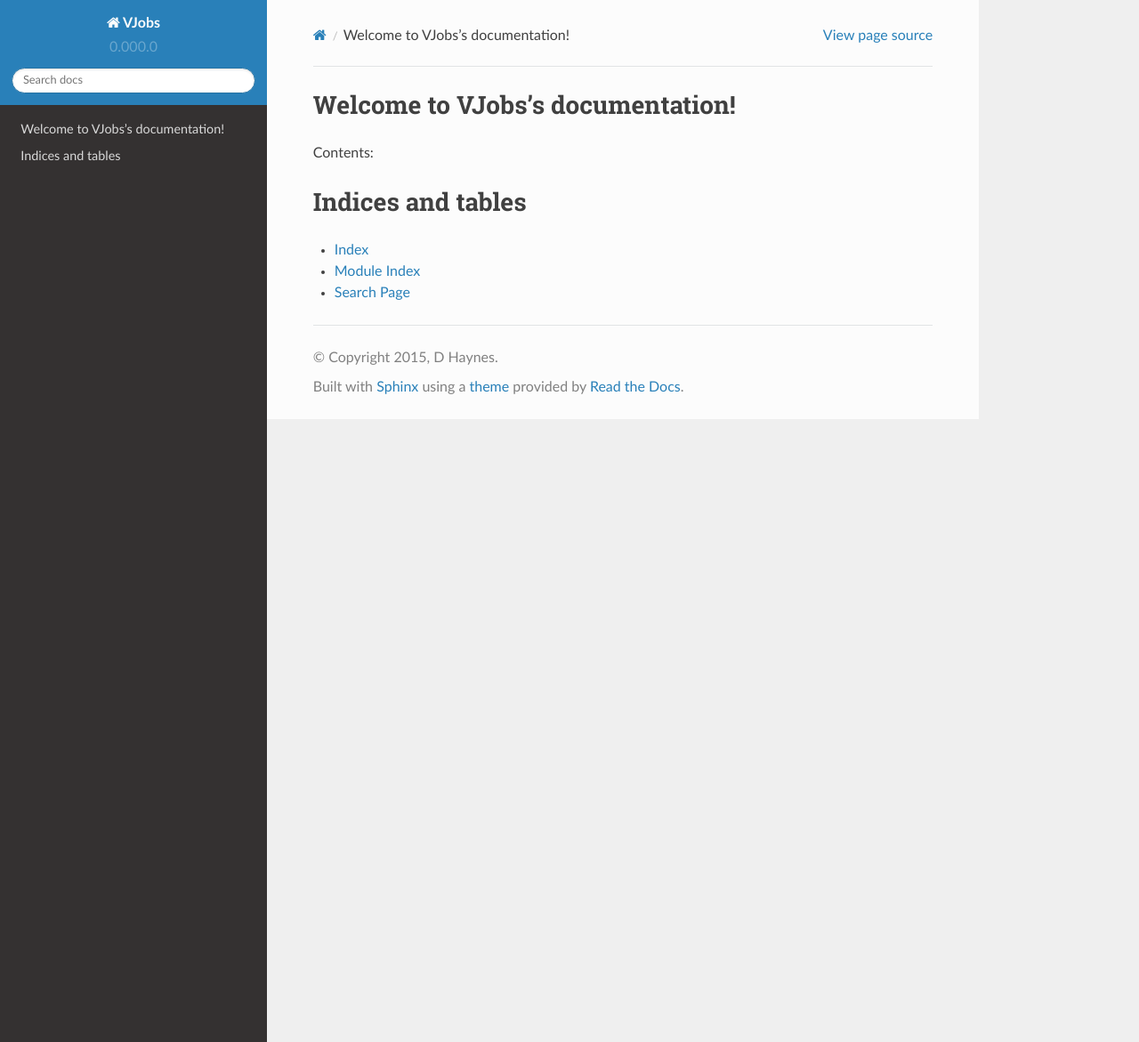
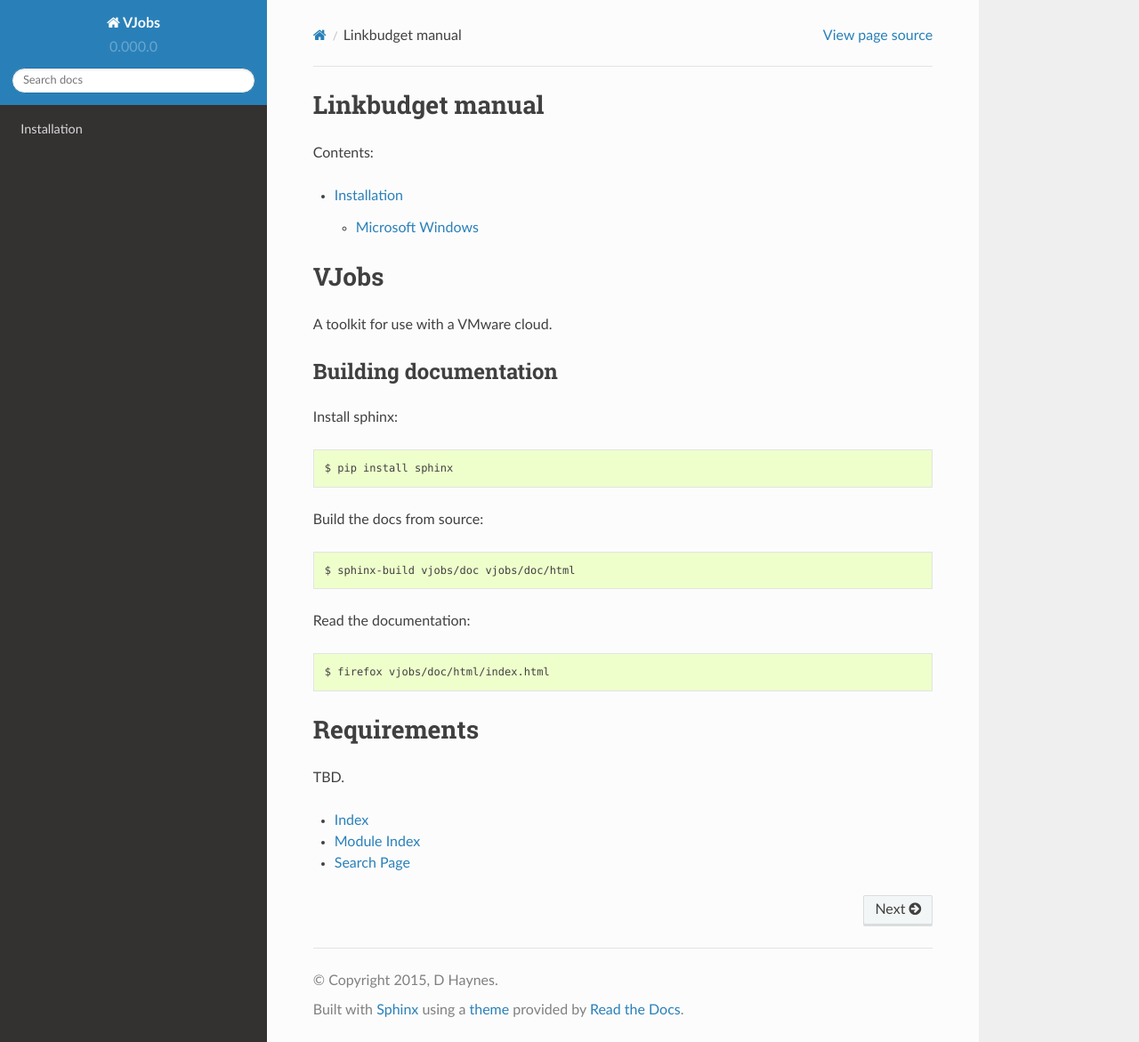
Before and after one commit to UKCloud/maloja, a Sphinx documentation site: the page built from vjobs/doc/index.rst, in a window 1280 px wide and 1171 px high. Shown: the whole window at 89% size. Built offline with Sphinx 7.4.7 and the Read the Docs theme 2.0.0, drawn with Linux system fonts in a browser that asks for light colours.

Commit message:
Placeholder installation guide.

```diff
--- a/README.rst
+++ b/README.rst
@@ -1,2 +1,28 @@
 ..  Titling
     ##++::==~~--''``
+
+VJobs
+:::::
+
+A toolkit for use with a VMware cloud.
+
+
+Building documentation
+======================
+
+Install sphinx::
+
+    $ pip install sphinx
+
+Build the docs from source::
+
+    $ sphinx-build vjobs/doc vjobs/doc/html
+
+Read the documentation::
+
+    $ firefox vjobs/doc/html/index.html
+
+Requirements
+::::::::::::
+
+TBD.
--- a/vjobs/doc/index.rst
+++ b/vjobs/doc/index.rst
@@ -1,20 +1,17 @@
-.. VJobs documentation master file, created by
-   sphinx-quickstart on Mon Nov 16 11:56:33 2015.
-   You can adapt this file completely to your liking, but it should at least
-   contain the root `toctree` directive.
+..  Titling
+    ##++::==~~--''``
 
-Welcome to VJobs's documentation!
-=================================
+Linkbudget manual
+:::::::::::::::::
 
 Contents:
 
 .. toctree::
    :maxdepth: 2
 
+   install
 
-
-Indices and tables
-==================
+.. include:: ../../README.rst
 
 * :ref:`genindex`
 * :ref:`modindex`
```
Also changed, not shown: vjobs/doc/install.rst (added, +28 -0 lines).
